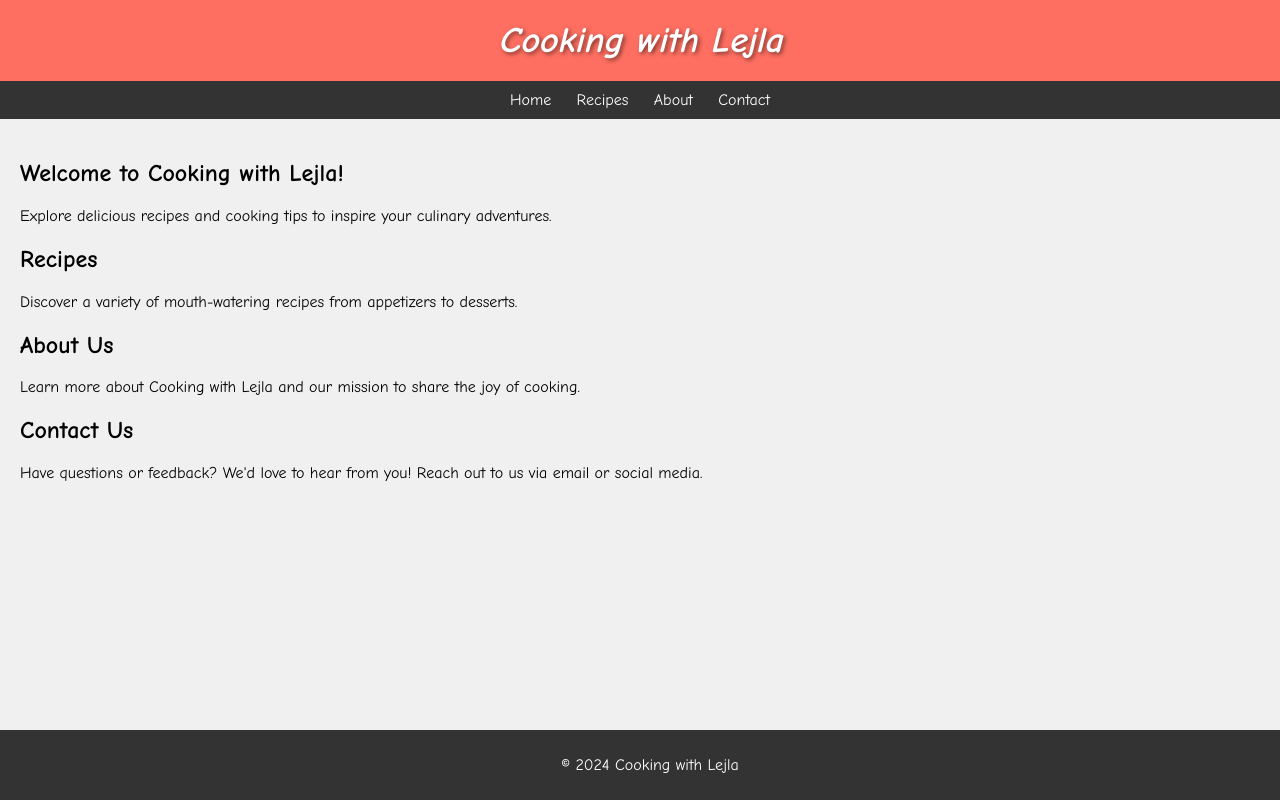
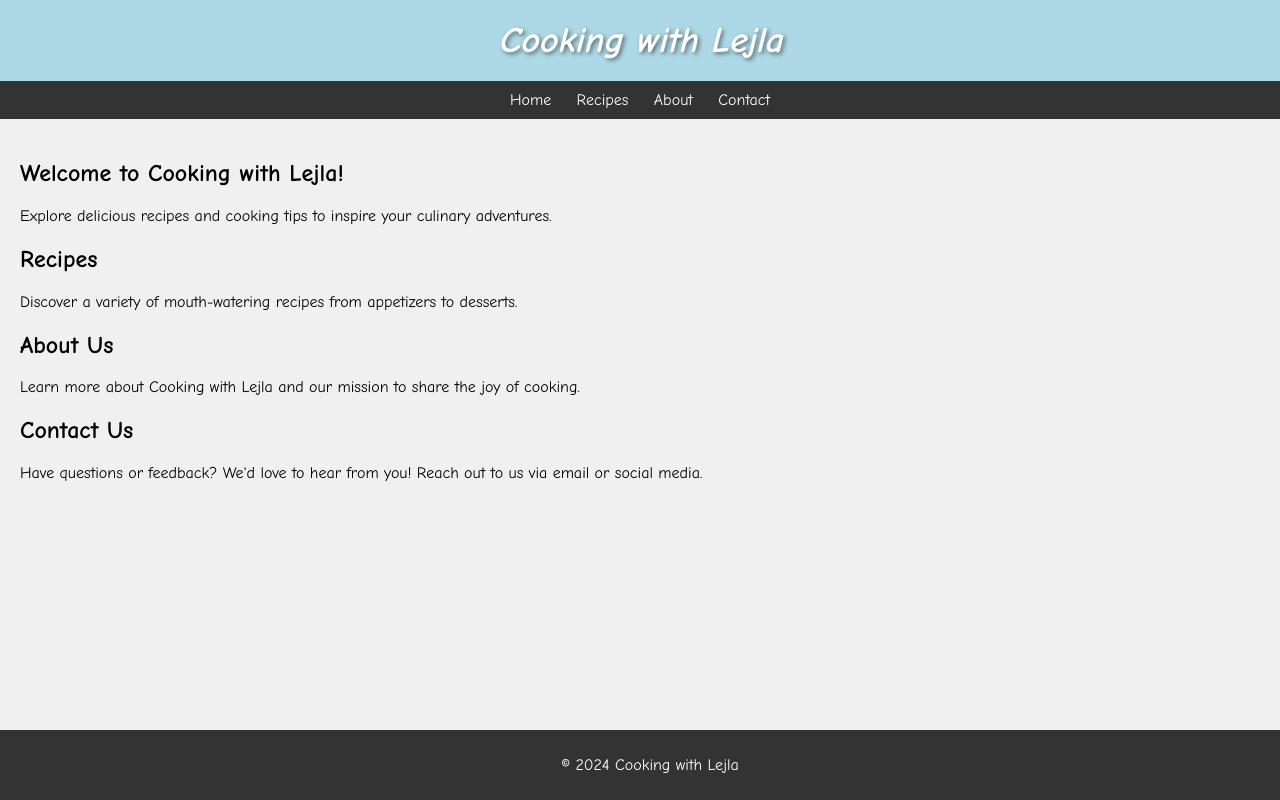
Before and after one commit to lejlaoo/cooking, a plain HTML site: page index.html in a window 1280 px wide. Drawn offline with Linux system fonts and the light colour scheme.

Commit message:
Update style.css

```diff
--- a/style.css
+++ b/style.css
@@ -6,7 +6,7 @@ body {
 }
 
 header {
-    background-color: #FF6F61; /* Bright color */
+    background-color: #ADD8E6; /* Light blue color */
     color: #fff;
     padding: 20px;
     text-align: center;
```
